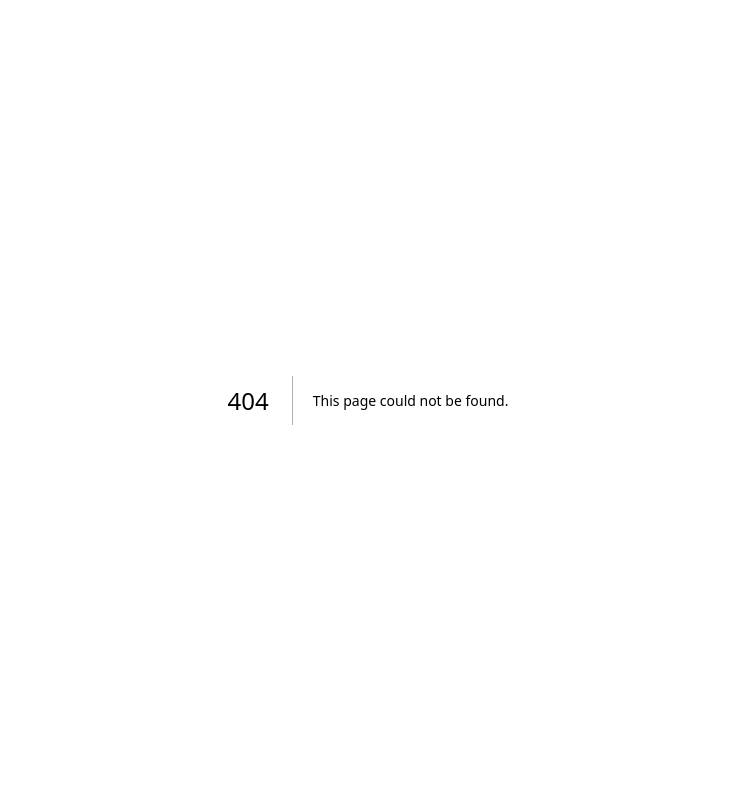
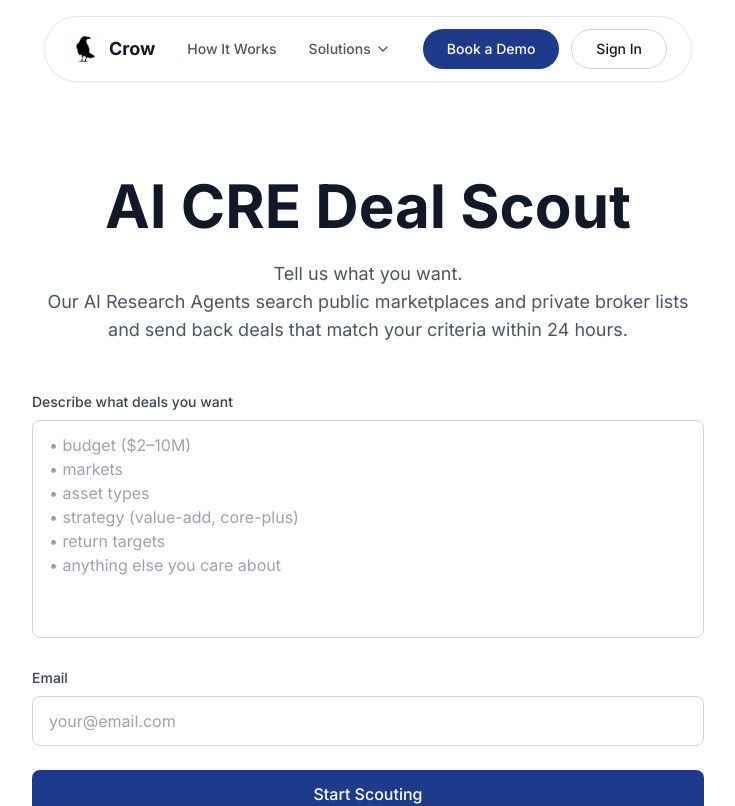
Before and after one commit to aryanvij02/crow_landing_page, a Next.js app: page /deal-scout in a window 1280 px wide. Before the commit this address had no page. Shown: the top 806 px of the page, without its empty margins (272-1007 px from the left). Built offline with nearby package versions, Linux system fonts and the light colour scheme.

Commit message:
ai CRE Deal Scout

```diff
--- /dev/null
+++ b/app/api/scout/route.ts
@@ -0,0 +1,53 @@
+import { NextRequest, NextResponse } from 'next/server'
+import { supabaseAdmin } from '@/lib/supabase'
+
+export async function POST(request: NextRequest) {
+  try {
+    const body = await request.json()
+    const { criteria, email } = body
+
+    // Validate inputs
+    if (!email || !criteria) {
+      return NextResponse.json(
+        { error: 'Email and criteria are required' },
+        { status: 400 }
+      )
+    }
+
+    // Validate email format with regex
+    const emailRegex = /^[^\s@]+@[^\s@]+\.[^\s@]+$/
+    if (!emailRegex.test(email)) {
+      return NextResponse.json(
+        { error: 'Invalid email format' },
+        { status: 400 }
+      )
+    }
+
+    // Save to Supabase
+    const { data, error } = await supabaseAdmin
+      .from('deal_scout')
+      .insert([
+        {
+          email,
+          request: criteria
+        }
+      ])
+      .select()
+
+    if (error) {
+      console.error('Supabase error:', error)
+      return NextResponse.json(
+        { error: 'Failed to save request' },
+        { status: 500 }
+      )
+    }
+
+    return NextResponse.json({ ok: true })
+  } catch (error) {
+    console.error('API error:', error)
+    return NextResponse.json(
+      { error: 'Internal server error' },
+      { status: 500 }
+    )
+  }
+}
--- /dev/null
+++ b/app/deal-scout/page.tsx
@@ -0,0 +1,140 @@
+"use client";
+
+import { useState, FormEvent } from "react";
+import Header from "../../components/Header";
+import NewFooter from "../../components/NewFooter";
+
+export default function DealScout() {
+  const [criteria, setCriteria] = useState("");
+  const [email, setEmail] = useState("");
+  const [loading, setLoading] = useState(false);
+  const [success, setSuccess] = useState(false);
+  const [error, setError] = useState("");
+
+  const handleSubmit = async (e: FormEvent) => {
+    e.preventDefault();
+    setError("");
+
+    // Validation
+    if (!email.trim()) {
+      setError("Email is required");
+      return;
+    }
+    if (!criteria.trim()) {
+      setError("Please describe what deals you want");
+      return;
+    }
+
+    setLoading(true);
+
+    try {
+      const response = await fetch("/api/scout", {
+        method: "POST",
+        headers: {
+          "Content-Type": "application/json",
+        },
+        body: JSON.stringify({
+          criteria: criteria.trim(),
+          email: email.trim(),
+        }),
+      });
+
+      const data = await response.json();
+
+      if (!response.ok) {
+        throw new Error(data.error || "Something went wrong");
+      }
+
+      setSuccess(true);
+      setCriteria("");
+      setEmail("");
+    } catch (err: any) {
+      setError(err.message || "Failed to submit. Please try again.");
+    } finally {
+      setLoading(false);
+    }
+  };
+
+  return (
+    <div className="flex flex-col min-h-screen bg-white w-full">
+      <Header />
+      <main className="flex-1 w-full pt-24">
+        <section className="w-full py-20 px-4">
+          <div className="max-w-2xl mx-auto">
+            <h1 className="text-5xl md:text-6xl font-bold text-gray-900 mb-6 text-center">
+              AI CRE Deal Scout
+            </h1>
+            <p className="text-lg text-gray-600 mb-12 text-center">
+              Tell us what you want.
+              <br />
+              Our AI Research Agents search public marketplaces and private
+              broker lists and send back deals that match your criteria within
+              24 hours.
+            </p>
+
+            {success ? (
+              <div className="bg-green-50 border border-green-200 rounded-lg p-6 text-center">
+                <p className="text-green-900 text-lg font-medium">
+                  We'll send you matches soon.
+                </p>
+              </div>
+            ) : (
+              <form onSubmit={handleSubmit} className="space-y-6">
+                <div>
+                  <label
+                    htmlFor="criteria"
+                    className="block text-sm font-medium text-gray-700 mb-2"
+                  >
+                    Describe what deals you want
+                  </label>
+                  <textarea
+                    id="criteria"
+                    value={criteria}
+                    onChange={(e) => setCriteria(e.target.value)}
+                    placeholder={`• budget ($2–10M)\n• markets\n• asset types\n• strategy (value-add, core-plus)\n• return targets\n• anything else you care about`}
+                    rows={8}
+                    className="w-full px-4 py-3 border border-gray-300 rounded-lg focus:ring-2 focus:ring-[#1E3A8A] focus:border-transparent outline-none resize-none text-gray-900"
+                    disabled={loading}
+                  />
+                </div>
+
+                <div>
+                  <label
+                    htmlFor="email"
+                    className="block text-sm font-medium text-gray-700 mb-2"
+                  >
+                    Email
+                  </label>
+                  <input
+                    type="email"
+                    id="email"
+                    value={email}
+                    onChange={(e) => setEmail(e.target.value)}
+                    placeholder="your@email.com"
+                    className="w-full px-4 py-3 border border-gray-300 rounded-lg focus:ring-2 focus:ring-[#1E3A8A] focus:border-transparent outline-none text-gray-900"
+                    disabled={loading}
+                  />
+                </div>
+
+                {error && (
+                  <div className="bg-red-50 border border-red-200 rounded-lg p-4">
+                    <p className="text-red-900 text-sm">{error}</p>
+                  </div>
+                )}
+
+                <button
+                  type="submit"
+                  disabled={loading}
+                  className="w-full bg-[#1E3A8A] hover:bg-[#1E40AF] text-white font-medium py-3 px-6 rounded-lg transition-colors disabled:bg-gray-400 disabled:cursor-not-allowed"
+                >
+                  {loading ? "Scouting your deals…" : "Start Scouting"}
+                </button>
+              </form>
+            )}
+          </div>
+        </section>
+      </main>
+      <NewFooter />
+    </div>
+  );
+}
--- a/components/Header.tsx
+++ b/components/Header.tsx
@@ -1,17 +1,23 @@
+"use client";
+
 import Link from "next/link";
 import { Button } from "./ui/button";
-import { Menu } from "lucide-react";
+import { Menu, ChevronDown } from "lucide-react";
 import { Sheet, SheetContent, SheetTrigger } from "./ui/sheet";
 import { config } from "../app/config";
+import { useState } from "react";
 
 const navigation = [
   { name: "How It Works", href: "#how-it-works" },
-  { name: "Features", href: "#features" },
-  // { name: "Why Crow", href: "#why-crow" },
-  { name: "Impact", href: "#impact" },
+];
+
+const solutions = [
+  { name: "Deal Scout", href: "/deal-scout" },
 ];
 
 export default function Header() {
+  const [isDropdownOpen, setIsDropdownOpen] = useState(false);
+
   return (
     <div className="w-full fixed top-0 z-50 flex justify-center px-4 py-4">
       <header className="rounded-full px-6 py-2 bg-white/90 backdrop-blur-lg border border-gray-200 shadow-sm max-w-5xl mx-auto">
@@ -37,6 +43,33 @@ export default function Header() {
                 {item.name}
               </Link>
             ))}
+
+            <div
+              className="relative"
+              onMouseEnter={() => setIsDropdownOpen(true)}
+              onMouseLeave={() => setIsDropdownOpen(false)}
+            >
+              <button className="flex items-center gap-1 text-sm font-medium text-gray-600 hover:text-gray-900 transition-colors py-2">
+                Solutions
+                <ChevronDown className={`h-4 w-4 transition-transform ${isDropdownOpen ? 'rotate-180' : ''}`} />
+              </button>
+
+              {isDropdownOpen && (
+                <div className="absolute top-full left-0 pt-2">
+                  <div className="w-48 rounded-lg bg-white shadow-lg border border-gray-200 py-2">
+                    {solutions.map((solution) => (
+                      <Link
+                        key={solution.name}
+                        href={solution.href}
+                        className="block px-4 py-2 text-sm text-gray-600 hover:text-gray-900 hover:bg-gray-50 transition-colors"
+                      >
+                        {solution.name}
+                      </Link>
+                    ))}
+                  </div>
+                </div>
+              )}
+            </div>
           </nav>
 
           <div className="flex items-center gap-4">
@@ -78,6 +111,20 @@ export default function Header() {
                       {item.name}
                     </Link>
                   ))}
+
+                  <div className="flex flex-col gap-2">
+                    <span className="text-sm font-medium text-gray-600">Solutions</span>
+                    {solutions.map((solution) => (
+                      <Link
+                        key={solution.name}
+                        href={solution.href}
+                        className="text-sm font-medium text-gray-500 hover:text-gray-900 pl-4"
+                      >
+                        {solution.name}
+                      </Link>
+                    ))}
+                  </div>
+
                   <div className="mt-4 space-y-3">
                     <Link href={"https://calendly.com/aryanv0213/30min"}>
                       <Button className="w-full rounded-full px-6 py-2 text-sm font-medium bg-[#1E3A8A] hover:bg-[#1E40AF] text-white">
--- /dev/null
+++ b/lib/supabase.ts
@@ -0,0 +1,12 @@
+import { createClient } from '@supabase/supabase-js'
+
+const supabaseUrl = process.env.NEXT_PUBLIC_SUPABASE_URL!
+const supabaseAnonKey = process.env.NEXT_PUBLIC_SUPABASE_ANON_KEY!
+
+export const supabase = createClient(supabaseUrl, supabaseAnonKey)
+
+// For server-side operations (API routes)
+export const supabaseAdmin = createClient(
+  supabaseUrl,
+  process.env.SUPABASE_SERVICE_ROLE_KEY!
+)
--- a/package.json
+++ b/package.json
@@ -15,6 +15,7 @@
     "@radix-ui/react-dialog": "^1.1.14",
     "@radix-ui/react-icons": "^1.3.2",
     "@radix-ui/react-slot": "^1.2.3",
+    "@supabase/supabase-js": "^2.84.0",
     "@types/three": "^0.180.0",
     "class-variance-authority": "^0.7.1",
     "clsx": "^2.1.1",
--- a/tsconfig.json
+++ b/tsconfig.json
@@ -14,6 +14,7 @@
     "jsx": "preserve",
     "baseUrl": ".",
     "paths": {
+      "@/*": ["./*"],
       "components/*": ["components/*"],
       "styles/*": ["styles/*"]
     },
```
Also changed, not shown: 2 other files (tests, documents, lock files or other folders).
